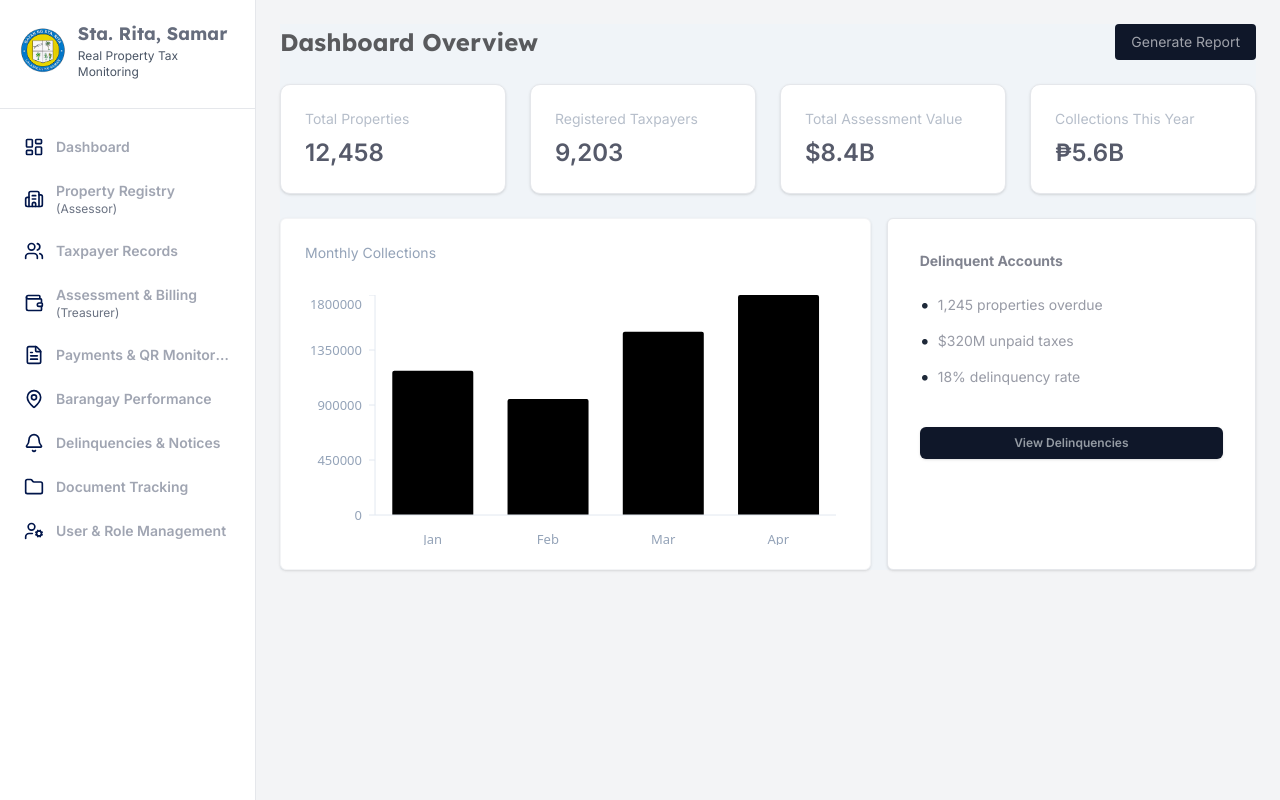
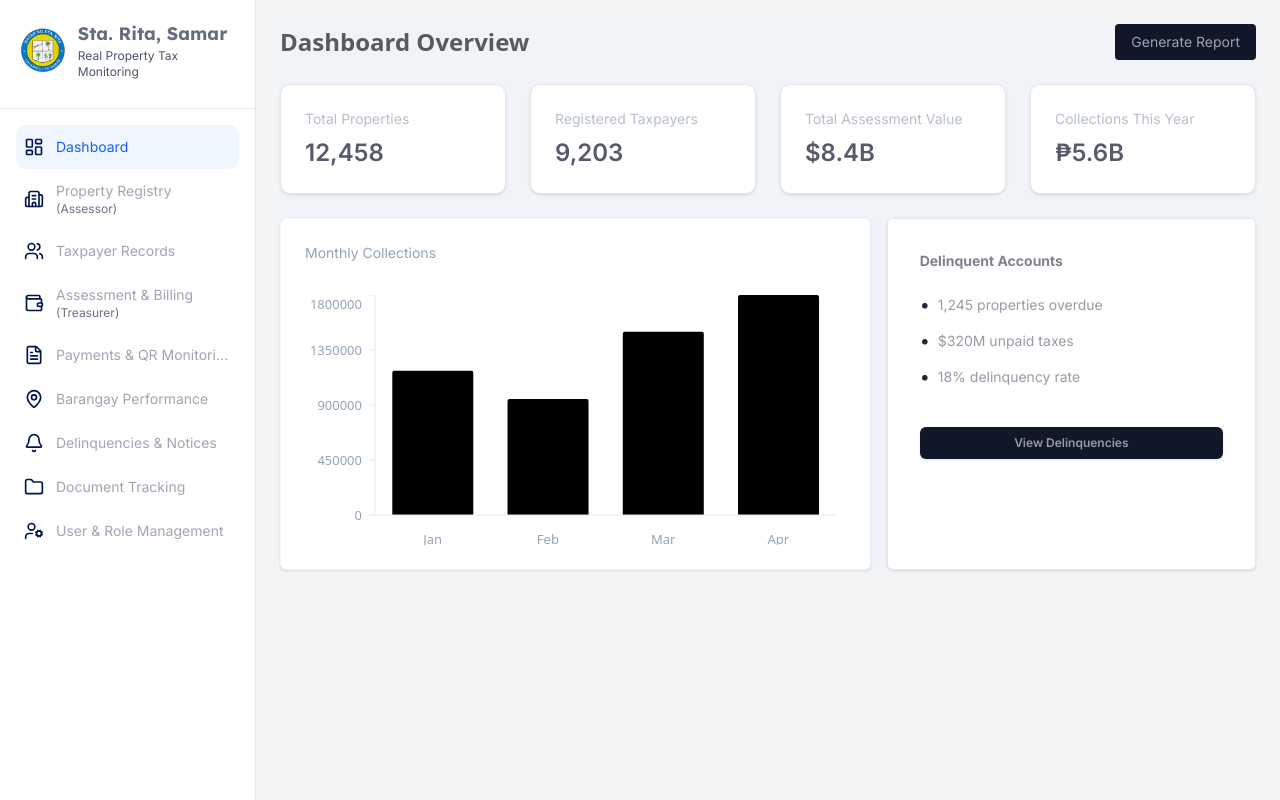
Before and after one commit to panisjr/tax-system, a Next.js app: page /dashboard in a window 1280 px wide. Built offline with nearby package versions, Linux system fonts and the light colour scheme.

Commit message:
added property page

```diff
--- a/app/dashboard/page.tsx
+++ b/app/dashboard/page.tsx
@@ -18,7 +18,7 @@ export default function Dashboard() {
     <main className="bg-[#f0f4f8]">
       <div className="w-full mb-6">
             <div className="flex justify-between items-center mb-6">
-              <h1 className={`${lexend.className} text-2xl font-bold text-[#595a5d]`}>
+              <h1 className={`font-lexend text-2xl font-bold text-[#595a5d]`}>
                 Dashboard Overview
               </h1>
               <button className={`${inter.className} bg-[#0f1729] text-[#9fa2aa] px-4 py-2 rounded text-sm font-medium hover:bg-gray-700 transition-colors`}>
--- a/app/globals.css
+++ b/app/globals.css
@@ -4,8 +4,6 @@
 @custom-variant dark (&:is(.dark *));
 
 :root {
-  --font-lexend: var(--font-lexend);
-  --font-inter: var(--font-inter);
   --radius: 0.625rem;
   --background: oklch(1 0 0);
   --foreground: oklch(0.145 0 0);
@@ -42,6 +40,8 @@
 }
 
 @theme inline {
+  --font-lexend: var(--font-lexend);
+  --font-inter: var(--font-inter);
   --color-background: var(--background);
   --color-foreground: var(--foreground);
   --font-sans: var(--font-geist-sans);
--- a/app/layout.tsx
+++ b/app/layout.tsx
@@ -1,17 +1,7 @@
 import type { Metadata } from "next";
-import { Geist, Geist_Mono } from "next/font/google";
 import "./globals.css";
 import ConditionalLayout from "@/components/ConditionalLayout";
-
-const geistSans = Geist({
-  variable: "--font-geist-sans",
-  subsets: ["latin"],
-});
-
-const geistMono = Geist_Mono({
-  variable: "--font-geist-mono",
-  subsets: ["latin"],
-});
+import { Lexend } from "next/font/google";
 
 export const metadata: Metadata = {
   title: "Create Next App",
@@ -25,9 +15,16 @@ export default function RootLayout({
 }>) {
   return (
     <html lang="en">
-      <body className={`${geistSans.variable} ${geistMono.variable} antialiased h-screen overflow-hidden`}>
+      <body className="antialiased h-screen overflow-hidden">
         <ConditionalLayout>{children}</ConditionalLayout>
       </body>
     </html>
   );
 }
+
+
+
+const lexend = Lexend({
+  subsets: ["latin"],
+  variable: "--font-lexend",
+});
--- a/app/page.tsx
+++ b/app/page.tsx
@@ -1,5 +1,3 @@
-// app/page.tsx
-
 import LoginComponent from '../components/LoginComponent';
 
 export default function HomePage() {
--- a/components/Sidebar.tsx
+++ b/components/Sidebar.tsx
@@ -25,7 +25,6 @@ import {
   Users,
   Wallet,
   FileText,
-  CreditCard,
   MapPin,
   Bell,
   Folder,
@@ -99,67 +98,38 @@ export default function Sidebar() {
       </div>
 
       {/* Navigation */}
-      <nav className='flex-1 p-4 max-h-[calc(100vh-140px)] overflow-y-auto'>
-        <Accordion type='single' collapsible>
+        <nav className="flex-1 p-4 max-h-[calc(100vh-140px)] overflow-y-auto">
+          <div>
             {menuItems.map((item) => {
               const Icon = item.icon;
-            const hasSubmenu = item.submenu && item.submenu.length > 0;
 
               return (
-              <div key={item.name}>
-                {hasSubmenu ? (
-                  <AccordionItem value={item.name}>
-                    <AccordionTrigger className='group text-[#A0A5B2] hover:bg-gray-50 hover:no-underline px-2 rounded-lg py-3 cursor-pointer overflow-hidden'>
-                      <div className='flex items-center gap-3 flex-1 overflow-hidden'>
-                        <Icon className='w-5 h-5 shrink-0 text-[#00154A]' />
-                        <div className='flex-1 min-w-0 text-left overflow-hidden'>
-                          <div className='text-sm font-medium truncate group-hover:font-semibold group-hover:text-gray-900'>
+                <Link
+                  key={item.name}
+                  href={item.path}
+                  className={`flex items-center gap-3 px-2 py-3 rounded-lg transition cursor-pointer [text-decoration:none] overflow-hidden ${
+                    pathname === item.path
+                      ? "bg-blue-50 text-blue-600 font-medium"
+                      : "text-[#A0A5B2] hover:bg-gray-50 hover:text-gray-900 hover:font-semibold"
+                  }`}
+                >
+                  <Icon className="w-5 h-5 shrink-0 text-[#00154A]" />
+
+                  <div className="flex-1 min-w-0 text-left overflow-hidden">
+                    <div className="text-sm font-medium truncate">
                       {item.name}
                     </div>
+
                     {item.subtitle && (
-                            <div className='text-xs text-gray-500 truncate group-hover:text-gray-700'>
+                      <div className="text-xs text-gray-500 truncate">
                         {item.subtitle}
                       </div>
                     )}
                   </div>
-                      </div>
-                    </AccordionTrigger>
-                    <AccordionContent className='pl-2 pt-0 pb-2'>
-                      <div className='space-y-1'>
-                        {item.submenu?.map((subitem) => (
-                          <Link
-                            key={subitem.name}
-                            href={subitem.path}
-                            className={`flex items-center pl-8 pr-2 py-2 text-sm rounded-lg transition cursor-pointer [text-decoration:none] hover:font-medium ${
-                              pathname === subitem.path
-                                ? 'bg-blue-50 text-blue-600 font-medium'
-                                : 'text-[#A0A5B2] hover:bg-gray-50 hover:text-gray-900'
-                            }`}
-                          >
-                            {subitem.name}
                 </Link>
-                        ))}
-                      </div>
-                    </AccordionContent>
-                  </AccordionItem>
-                ) : (
-                  <Link
-                    href={item.path}
-                    className='flex items-center gap-3 px-2 py-3 rounded-lg transition text-[#A0A5B2] hover:bg-gray-50 hover:text-gray-900 hover:font-semibold cursor-pointer [text-decoration:none] overflow-hidden'
-                  >
-                    <Icon className='w-5 h-5 shrink-0 text-[#00154A]' />
-                    <div className='flex-1 min-w-0 text-left overflow-hidden'>
-                      <div className='text-sm font-semibold truncate'>{item.name}</div>
-                      {item.subtitle && (
-                        <div className='text-xs text-gray-500 truncate'>{item.subtitle}</div>
-                      )}
-                    </div>
-                  </Link>
-                )}
-              </div>
               );
             })}
-        </Accordion>
+          </div>
         </nav>
     </aside>
   );
```
Lines whose indentation alone changed are shown as unchanged.
